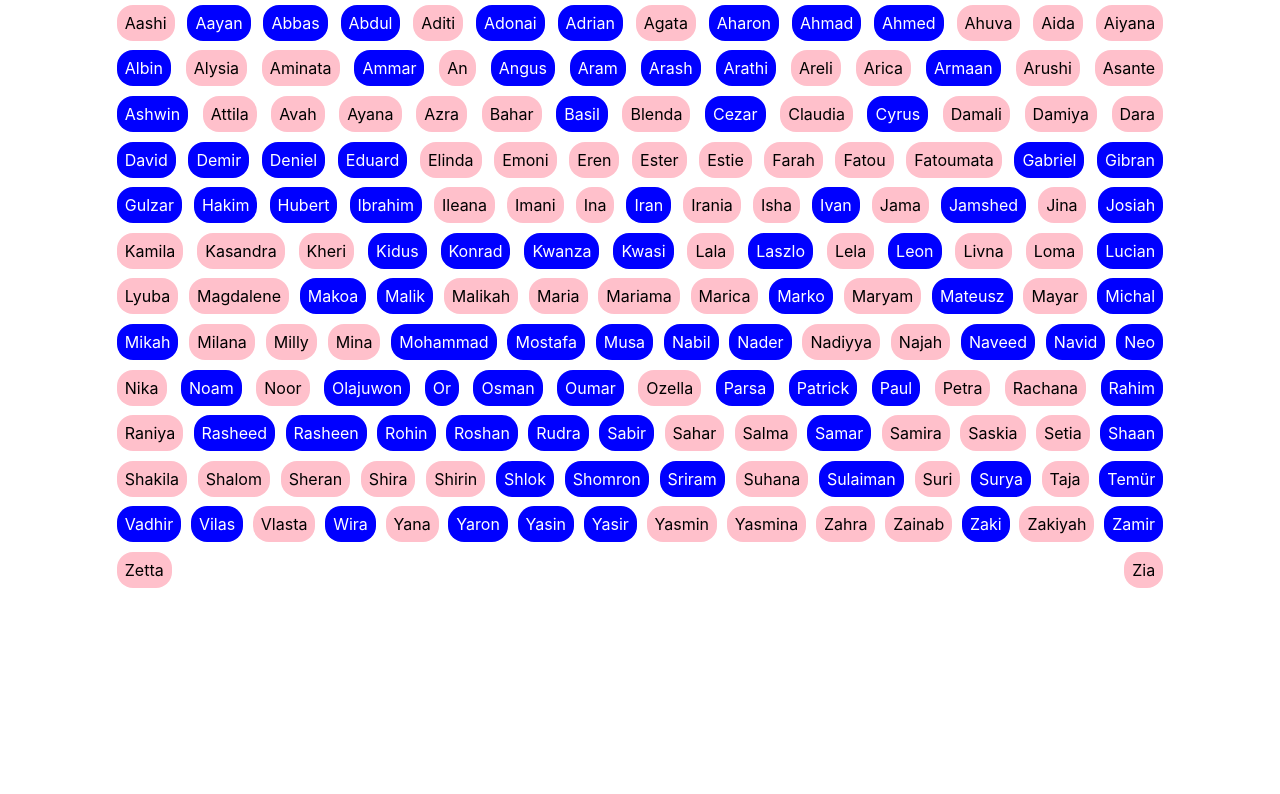
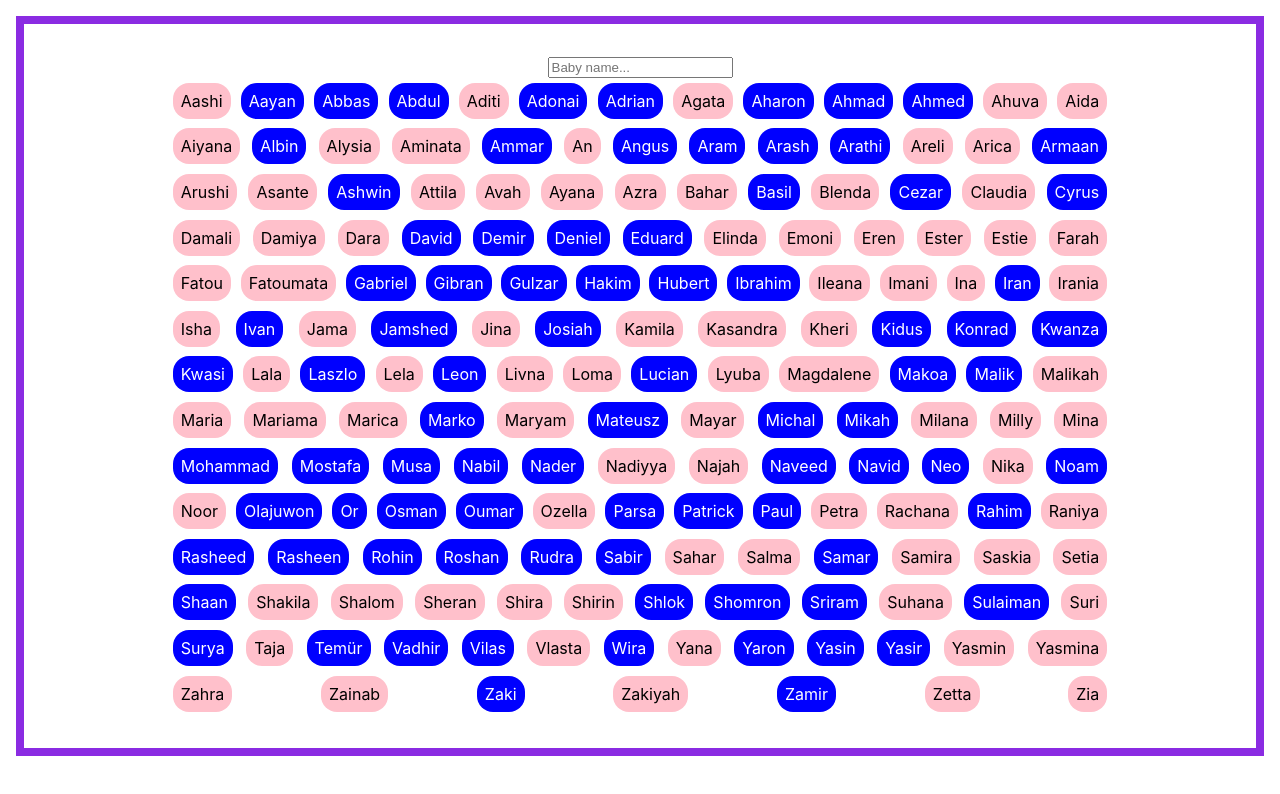
Before and after one commit to AndriusIsin/baby-names-react, a React (Create React App) app: page / in a window 1280 px wide. Shown: the top 794 px of the page. Built offline with nearby package versions, Linux system fonts and the light colour scheme.

Commit message:
Level 2 done

```diff
--- a/src/App.css
+++ b/src/App.css
@@ -1,5 +1,8 @@
 .App {
   text-align: center;
+  border: 0.5rem solid blueviolet;
+  margin: 1rem;
+  padding: 2rem;
 }
 span{
   margin: 0.3rem;
--- a/src/App.js
+++ b/src/App.js
@@ -1,5 +1,6 @@
 import "./App.css";
 import BabyNames from "./BabyNames.js";
+import SearchBar from "./SearchBar.js";
 function App() {
   return (
     <div className="App">
--- a/src/BabyNames.js
+++ b/src/BabyNames.js
@@ -1,11 +1,34 @@
+import { useState } from "react";
 import babyNamesData from "./BabyNamesData.json";
 import SortAscending from "./Sort";
 
 const babyNames = () => {
-  const filteredNames = babyNamesData.sort(SortAscending);
+  const [keyword, setKeyword] = useState("");
   return (
+    <>
+      <input
+        type="text"
+        id="baby-search"
+        key="search-bar"
+        className="form-control"
+        placeholder="Baby name..."
+        onChange={(e) => {
+          setKeyword(e.target.value);
+        }}
+      />
       <div className="names">
-      {filteredNames.map((babyName) => {
+        {babyNamesData
+          .filter((baby) => {
+            if (keyword === "") {
+              return baby;
+            } else if (
+              baby.name.toLowerCase().includes(keyword.toLowerCase())
+            ) {
+              return baby;
+            }
+          })
+          .sort(SortAscending)
+          .map((babyName) => {
             if (babyName.sex === "f") {
               return <span className="f-name"> {babyName.name}</span>;
             } else {
@@ -13,6 +36,7 @@ const babyNames = () => {
             }
           })}
       </div>
+    </>
   );
 };
 export default babyNames;
--- a/src/SearchBar.js
+++ b/src/SearchBar.js
@@ -0,0 +1,16 @@
+const SearchBar = (props) => {
+  return (
+    <input
+      type="text"
+      id="baby-search"
+      key="search-bar"
+      value={props.keyword}
+      className="form-control"
+      placeholder="Customer name"
+      onChange={(e) => {
+        props.search(e.target.value);
+      }}
+    />
+  );
+};
+export default SearchBar;
```
Lines whose indentation alone changed are shown as unchanged.
